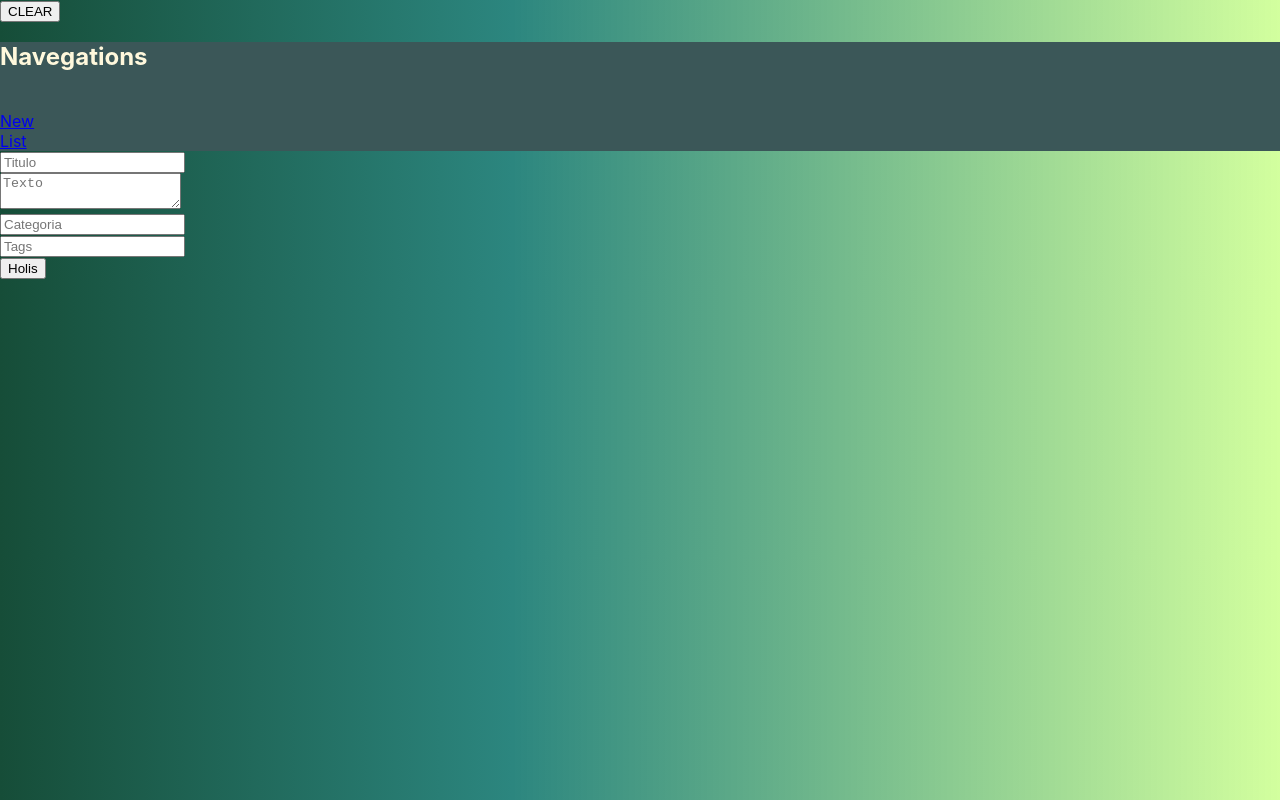
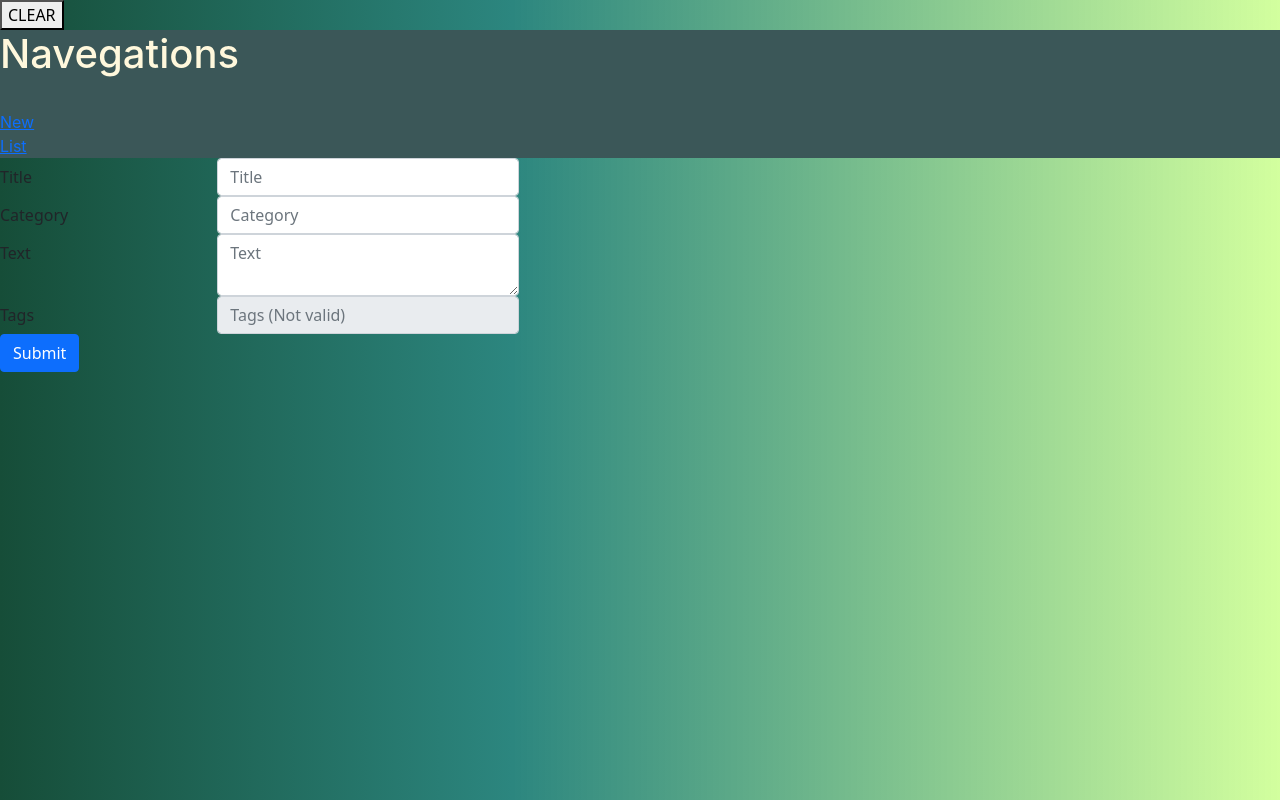
Before and after one commit to Daravico/texts-organizer-typescript, a React (Create React App) app: page /new in a window 1280 px wide. Built offline with nearby package versions, Linux system fonts and the light colour scheme.

Commit message:
changed to bootsrap styles. Working on it.

```diff
--- a/src/App.css
+++ b/src/App.css
@@ -7,6 +7,28 @@ body {
     rgba(166, 255, 61, 0.4962359943977591) 100%
   );
 }
+
+
+.selected-title{
+  font-weight: bold;
+  font-size: 40px;
+  border: 10px groove;
+}
+
+
+.selected-text{
+  font-weight: lighter;
+  font-size: 30px;
+  border: 10px groove;
+}
+
+.selected-category{
+  font-size: 35px;
+  font-style: italic;
+  border: 10px groove;
+}
+
+
 
 .nav-bar {
   background-color: rgb(59, 87, 88);
--- a/src/App.tsx
+++ b/src/App.tsx
@@ -3,6 +3,8 @@ import { BrowserRouter as Router, Route, Switch } from 'react-router-dom';
 
 //CSS.
 import "./App.css";
+import 'bootstrap/dist/css/bootstrap.min.css';
+
 
 // React Components
 import HomeView from "./components/HomeView";
--- a/src/components/SingleCardView.tsx
+++ b/src/components/SingleCardView.tsx
@@ -2,7 +2,7 @@ import React from "react"
 
 import { SingleText } from "../interfaces/interfaces"
 
-import Card from 'react-bootstrap/Card'
+import { Card, Button } from 'react-bootstrap/'
 
 
 
@@ -13,11 +13,14 @@ interface cardViewProps {
 const SingleCardView: React.FC<cardViewProps> = ({selectedText}) => {
 
     return(
-        <Card className="card-view" style={{ width: '18rem' }}>
-            <Card.Title>{selectedText.title}</Card.Title>
-            <Card.Subtitle>{selectedText.category}</Card.Subtitle>
-            <Card.Body>{selectedText.text}</Card.Body>
+        <Card className="card-view" >
+            <Card.Title className="selected-title">{selectedText.title}</Card.Title>
+            <Card.Subtitle className="selected-category">{selectedText.category}</Card.Subtitle>
+            <Card.Body className="selected-text">{selectedText.text}</Card.Body>
 
+        <Button> Edit </Button>
+        <Button> Delete </Button>
+        <Button> Clipboard </Button>
 
         </Card>
     )
--- a/src/components/newTextForm.tsx
+++ b/src/components/newTextForm.tsx
@@ -1,13 +1,14 @@
 import React, { Fragment, useState } from "react";
 
 import { SingleText, FormElement } from "../interfaces/interfaces";
+
+import { Form, Button, Row, Col } from "react-bootstrap";
 
 interface NewTextFormProps {
     addingText: (addedText: SingleText) => void;
 }
 
 const NewTextForm: React.FC<NewTextFormProps> = ({ addingText }) => {
-
     // State Hooks for each of the inputs that we have.
     const [title, setTitle] = useState<string>("");
     const [text, setText] = useState<string>("");
@@ -21,6 +22,7 @@ const NewTextForm: React.FC<NewTextFormProps> = ({ addingText }) => {
         //tagsLine needs to be converted here to an array.
         const tags: string[] = [tagsLine];
 
+        if (title !== "" && text !== "" && category !== "") {
             // Saving the information on the form to a new variable (:SingleText).
             const newText: SingleText = {
                 title: title,
@@ -28,59 +30,85 @@ const NewTextForm: React.FC<NewTextFormProps> = ({ addingText }) => {
                 category: category,
                 tags: tags,
             };
-        console.log("Added")
 
+            // Prop function to add the text to the list.
             addingText(newText);
+        } else {
+            console.log("Something's empty");
+        }
     };
 
     return (
         <Fragment>
-            <form onSubmit={handleSubmit}>
-                <input
-                    type="text"
-                    placeholder="Titulo"
+            <Form onSubmit={handleSubmit}>
+                <Row>
+                    <Form.Label column lg={2}>
+                        Title
+                    </Form.Label>
+                    <Col lg={3}>
+                        <Form.Control
                             value={title}
-                    onChange={(e) => {
+                            placeholder="Title"
+                            onChange={(e: React.ChangeEvent<HTMLInputElement>) => {
                                 setTitle(e.target.value);
                             }}
                         />
+                    </Col>
+                </Row>
 
-                <br />
+                <Row>
+                    <Form.Label column lg={2}>
+                        Category
+                    </Form.Label>
+                    <Col lg={3}>
+                        <Form.Control
+                            value={category}
+                            placeholder="Category"
+                            onChange={(e: React.ChangeEvent<HTMLInputElement>) => {
+                                setCategory(e.target.value);
+                            }}
+                        />
+                    </Col>
+                </Row>
 
-                <textarea
-                    placeholder="Texto"
+                <Row>
+                    <Form.Label column lg={2}>
+                        Text
+                    </Form.Label>
+                    <Col lg={3}>
+                        <Form.Control
+                            as="textarea"
                             value={text}
-                    onChange={(e) => {
+                            placeholder="Text"
+                            onChange={(e: React.ChangeEvent<HTMLTextAreaElement>) => {
                                 setText(e.target.value);
                             }}
                         />
+                    </Col>
+                </Row>
 
-                <br />
-
-                <input
-                    type="text"
-                    placeholder="Categoria"
-                    value={category}
-                    onChange={(e) => {
-                        setCategory(e.target.value);
-                    }}
-                />
-
-                <br />
-
-                <input
-                    type="text"
-                    placeholder="Tags"
+                <Row>
+                    <Form.Label column lg={2}>
+                        Tags
+                    </Form.Label>
+                    <Col lg={3}>
+                        <Form.Control
                             value={tagsLine}
-                    onChange={(e) => {
+                            placeholder="Tags (Not valid)"
+                            disabled
+                            onChange={(e: React.ChangeEvent<HTMLInputElement>) => {
                                 setTagsLine(e.target.value);
                             }}
                         />
+                    </Col>
+                </Row>
 
-                <br />
-
-                <button type="submit">Holis</button>
-            </form>
+                <Col>
+                    <Button variant="primary" type="submit">
+                        Submit
+                    </Button>
+                </Col>
+            </Form>
         </Fragment>
     );
 };
```
Lines whose indentation alone changed are shown as unchanged.
